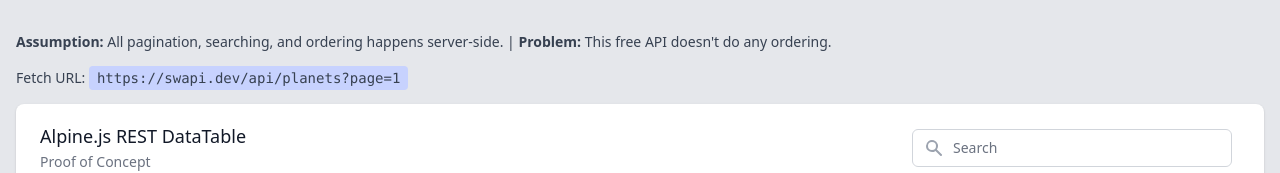
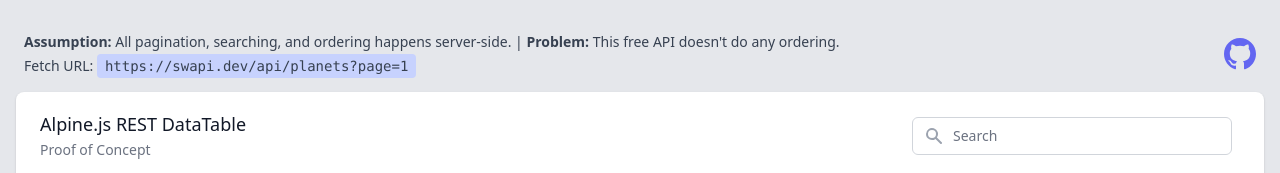
Before and after one commit to adamtlord/chamonix, a website: page index.html in a window 1280 px wide. Shown: the top 173 px of the page. Drawn offline with nearby package versions, Linux system fonts and the light colour scheme; no server answers.

Commit message:
add link to repo

```diff
--- a/index.html
+++ b/index.html
@@ -13,11 +13,18 @@
 <body class="bg-gray-200">
   <div class="my-8" x-data="dataTable()" x-init="initData()">
     <div class="max-w-screen-xl w-full mx-auto px-4">
-      <div class="mx-auto mt-8 mb-4 font-medium text-sm text-gray-700">
-        <p class="mb-4"><strong>Assumption:</strong> All pagination, searching, and ordering happens server-side. |
-        <strong>Problem:</strong> This free API doesn't do any ordering.</p>
-        <p class="">Fetch URL:
-        <span class="rounded bg-indigo-200 px-2 py-1 font-mono" x-text="fetchUrl"></span></p>
+      <div class="mx-auto mt-8 mb-4 font-medium text-sm text-gray-700 flex justify-between items-center">
+        <div class="mx-2">
+          <p class="mb-1"><strong>Assumption:</strong> All pagination, searching, and ordering happens server-side. |
+          <strong>Problem:</strong> This free API doesn't do any ordering.</p>
+          <p class="">Fetch URL:
+          <span class="rounded bg-indigo-200 px-2 py-1 font-mono" x-text="fetchUrl"></span></p>
+        </div>
+        <a href="https://github.com/adamtlord/chamonix" class="text-indigo-500 hover:text-indigo-600 transition-colors">
+          <svg class="w-8 h-8 mx-2" viewBox="0 0 24 24" fill="currentColor">
+            <path d="M12 0c-6.626 0-12 5.373-12 12 0 5.302 3.438 9.8 8.207 11.387.599.111.793-.261.793-.577v-2.234c-3.338.726-4.033-1.416-4.033-1.416-.546-1.387-1.333-1.756-1.333-1.756-1.089-.745.083-.729.083-.729 1.205.084 1.839 1.237 1.839 1.237 1.07 1.834 2.807 1.304 3.492.997.107-.775.418-1.305.762-1.604-2.665-.305-5.467-1.334-5.467-5.931 0-1.311.469-2.381 1.236-3.221-.124-.303-.535-1.524.117-3.176 0 0 1.008-.322 3.301 1.23.957-.266 1.983-.399 3.003-.404 1.02.005 2.047.138 3.006.404 2.291-1.552 3.297-1.23 3.297-1.23.653 1.653.242 2.874.118 3.176.77.84 1.235 1.911 1.235 3.221 0 4.609-2.807 5.624-5.479 5.921.43.372.823 1.102.823 2.222v3.293c0 .319.192.694.801.576 4.765-1.589 8.199-6.086 8.199-11.386 0-6.627-5.373-12-12-12z"/>
+          </svg>
+        </a>
       </div>
       <div class="bg-white overflow-hidden shadow rounded-lg">
         <div class="px-4 py-5 sm:px-6 border-b border-gray-200">
```
